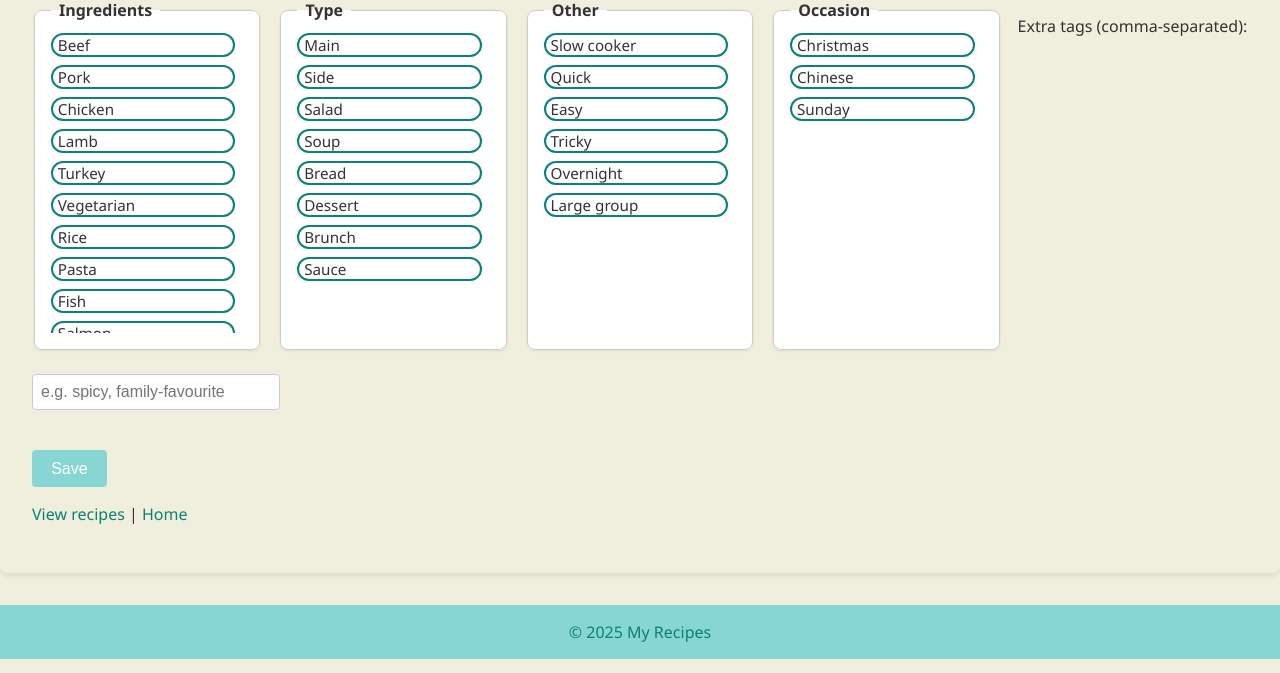
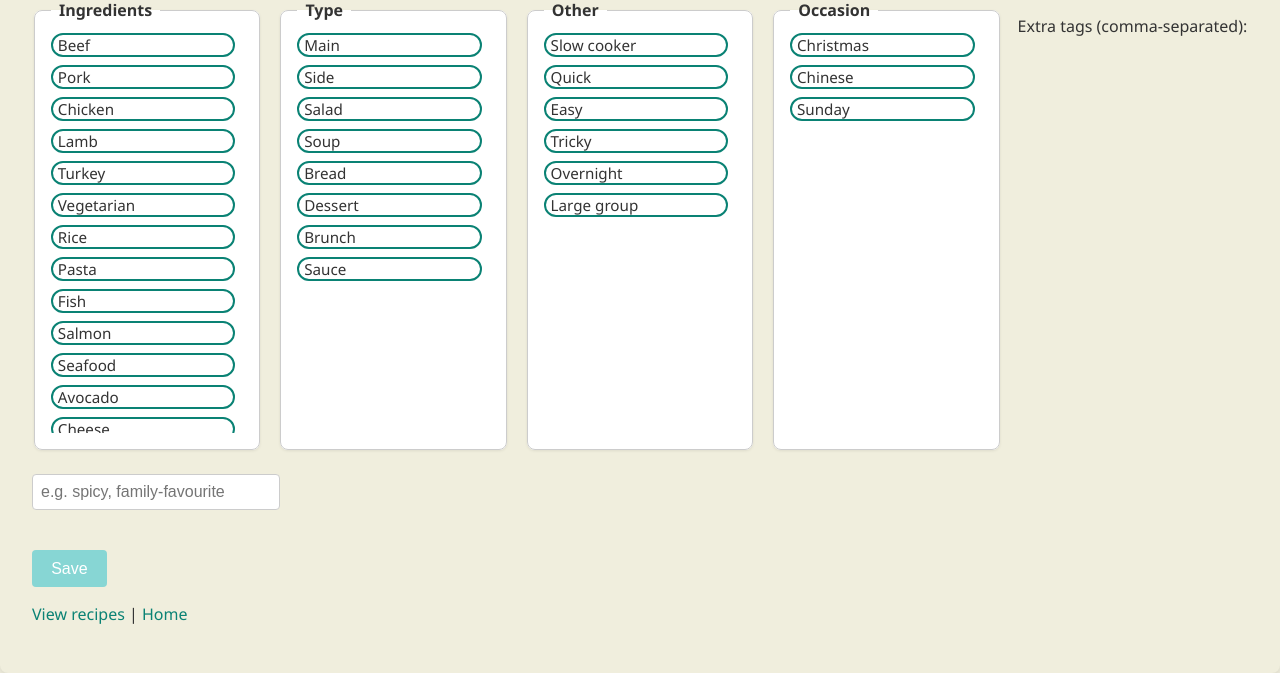
Before and after one commit to marko118/Salimas_Recipe_Collection, a Flask app: page /add in a window 1280 px wide. Shown: the part 956-1629 px from the top of the page. Run offline with Flask 3, Linux system fonts and the light colour scheme.

Commit message:
Tweak tag-box grid to wrap ingredient tags earlier

```diff
--- a/static/style.css
+++ b/static/style.css
@@ -126,9 +126,9 @@ button:hover {
 /* Two-column grid inside each group */
 .tag-box {
     display: grid;
-    grid-template-columns: repeat(auto-fit, minmax(120px, 1fr));
+    grid-template-columns: repeat(auto-fit, minmax(40px, 1fr));
     gap: 0.5rem;
-    max-height: 300px;       /* adjust to taste */
+    max-height: 400px;       /* adjust to taste */
     overflow-y: auto;        /* enable vertical scroll if needed */
     padding-right: 0.5rem;   /* room for scrollbar */
 }
```
